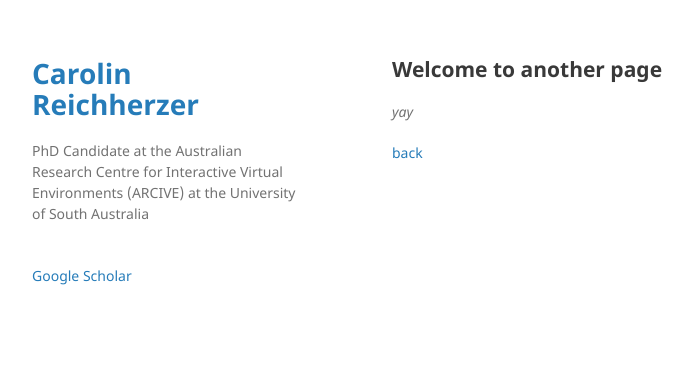
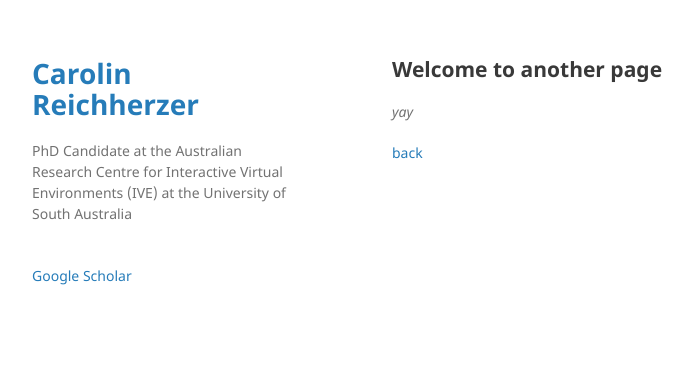
Before and after one commit to kiwicarolin/kiwicarolin.github.io, a Jekyll site: the page built from another-page.md, in a window 1280 px wide. Shown: the top 376 px of the page, without its empty margins (178-871 px from the left). Built offline with Jekyll 4.4.1, drawn with Linux system fonts in a browser that asks for light colours; our own code applies the rules of GitHub Pages for plain Markdown files.

Commit message:
adjusted centre name

```diff
--- a/_config.yml
+++ b/_config.yml
@@ -1,6 +1,6 @@
 title: Carolin Reichherzer
 logo:
-description: PhD Candidate at the Australian Research Centre for Interactive Virtual Environments (ARCIVE) at the University of South Australia
+description: PhD Candidate at the Australian Research Centre for Interactive Virtual Environments (IVE) at the University of South Australia
 show_downloads: false
 google_analytics: UA-59119528-1
 theme: jekyll-theme-minimal
```
